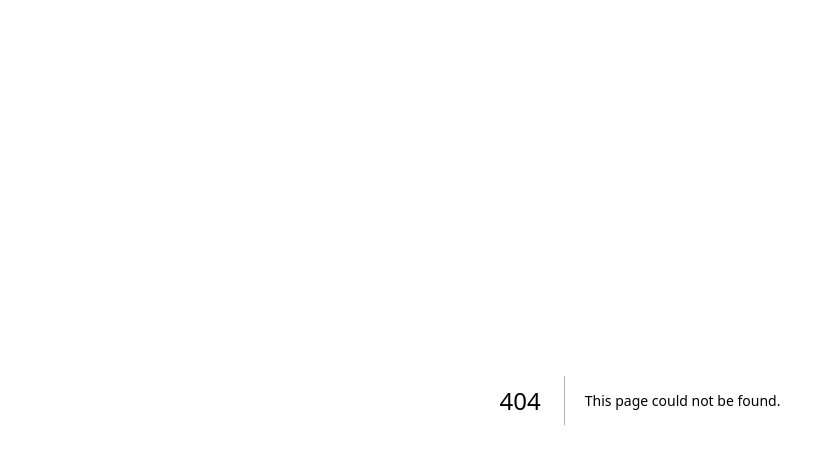
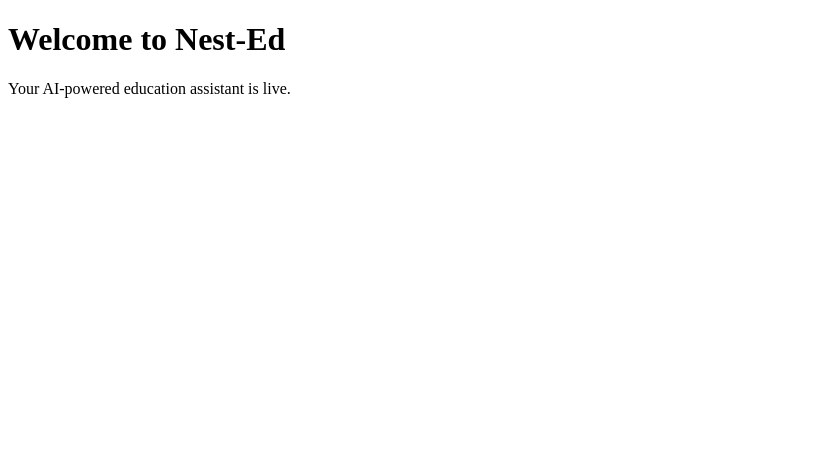
Before and after one commit to Nest-Ed/nest-ed-platform, a Next.js app: page / in a window 1280 px wide. Before the commit this address had no page. Shown: the top 464 px of the page, without its empty margins (0-835 px from the left). Built offline with nearby package versions, Linux system fonts and the light colour scheme.

Commit message:
Add files via upload

```diff
--- /dev/null
+++ b/app/page.tsx
@@ -0,0 +1,9 @@
+// /app/page.tsx
+export default function Home() {
+  return (
+    <main>
+      <h1>Welcome to Nest-Ed</h1>
+      <p>Your AI-powered education assistant is live.</p>
+    </main>
+  );
+}
```
